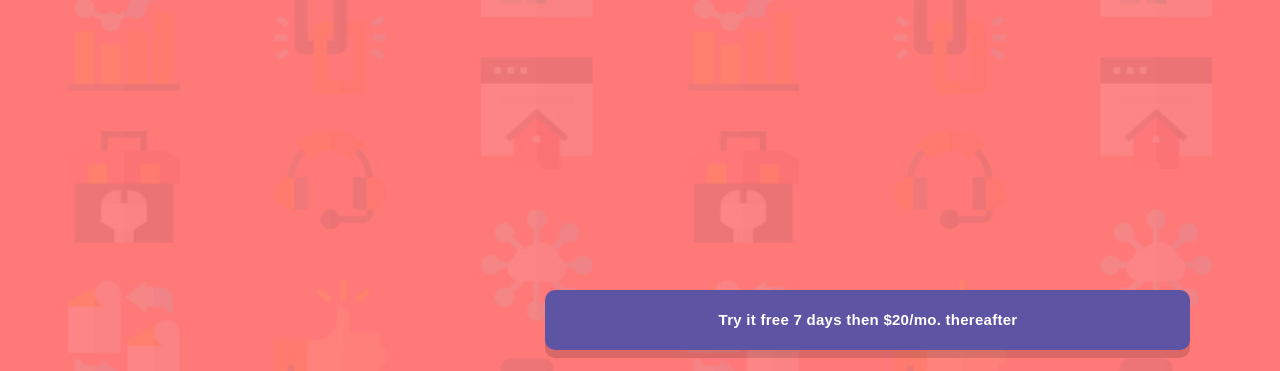
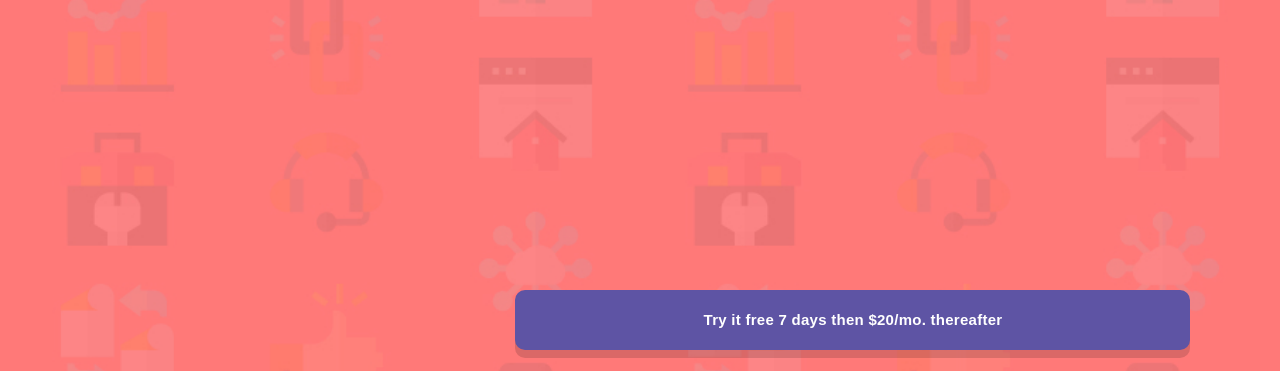
Before and after one commit to Jaydevloper/formelement, a plain HTML site: page index.html in a window 1280 px wide. Shown: the top 371 px of the page. Drawn offline with Linux system fonts and the light colour scheme.

Commit message:
changes style

```diff
--- a/css/style.css
+++ b/css/style.css
@@ -1,3 +1,23 @@
+@font-face {
+  font-family: 'Poppins';
+  src: url('../img/Poppins-Bold.woff2') format('woff2'),
+      url('../img/Poppins-Bold.woff') format('woff');
+  font-weight: bold;
+  font-style: normal;
+  font-display: swap;
+}
+
+@font-face {
+  font-family: 'Poppins';
+  src: url('../img/Poppins-Medium.woff2') format('woff2'),
+      url('../img/Poppins-Medium.woff') format('woff');
+  font-weight: 500;
+  font-style: normal;
+  font-display: swap;
+}
+
+
+
 html {
   box-sizing: border-box;
   height: 100%;
--- a/index.html
+++ b/index.html
@@ -6,8 +6,8 @@
     <meta name="viewport" content="width=device-width, initial-scale=1.0">
     <title>20-vazifa </title>
     <!-- <link rel="stylesheet" href="css/normalize.css"> -->
-    <!-- <link rel="stylesheet" href="css/style.mini.css"> -->
-    <link rel="stylesheet" href="css/style.css">
+    <!-- <link rel="stylesheet" href="css/style.css"> -->
+    <link rel="stylesheet" href="css/style.mini.css">
 </head>
 <body>
 
```
Also changed, not shown: css/style.mini.css.
